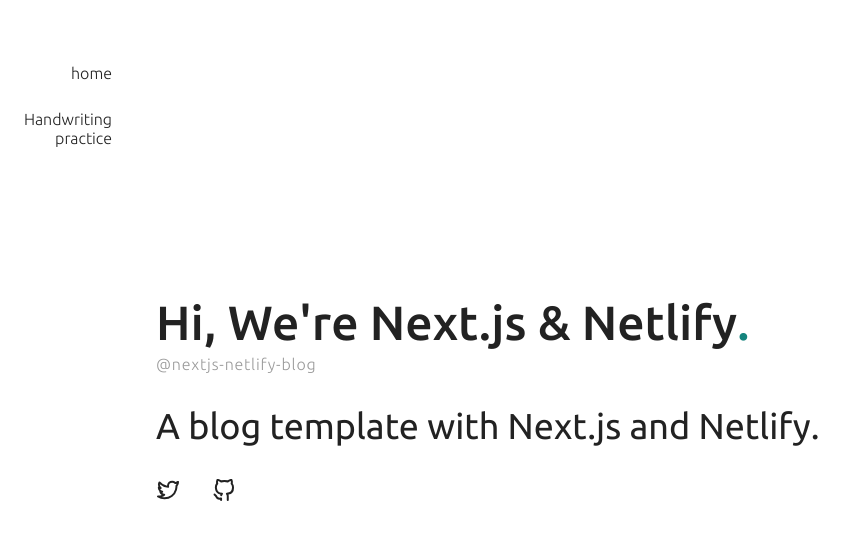
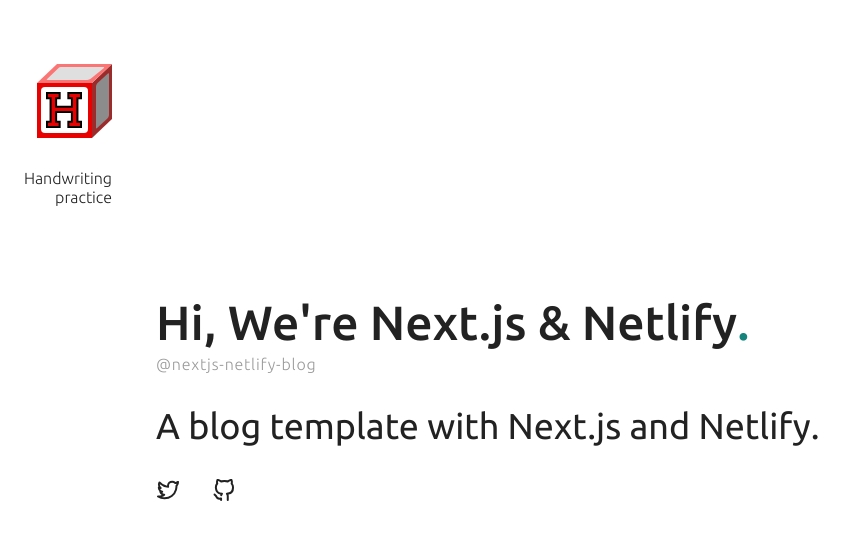
Before and after one commit to endymion1818/homeedhelpers-fe-v2, a Next.js app: page / in a window 1280 px wide. Shown: the top 540 px of the page, without its empty margins (0-856 px from the left). Built offline with nearby package versions, Linux system fonts and the light colour scheme.

Commit message:
add logo

```diff
--- a/src/components/Navigation.tsx
+++ b/src/components/Navigation.tsx
@@ -2,6 +2,8 @@
 import { useRouter } from "next/router";
 import Burger from "./Burger";
 import { useState } from "react";
+
+import Logo from './logo.svg'
 
 export default function Navigation() {
   const router = useRouter();
@@ -12,8 +14,8 @@
       <div className={"container " + (active ? "active" : "")}>
         <ul>
           <li>
-            <Link href="/">
-              <a className={router.pathname === "/" ? "active" : null}>home</a>
+            <Link href="/" title="go home - home ed helpers">
+              <a className={router.pathname === "/" ? "active" : null}><Logo /></a>
             </Link>
           </li>
           <li>
```
Also changed, not shown: src/components/logo.svg (added).
